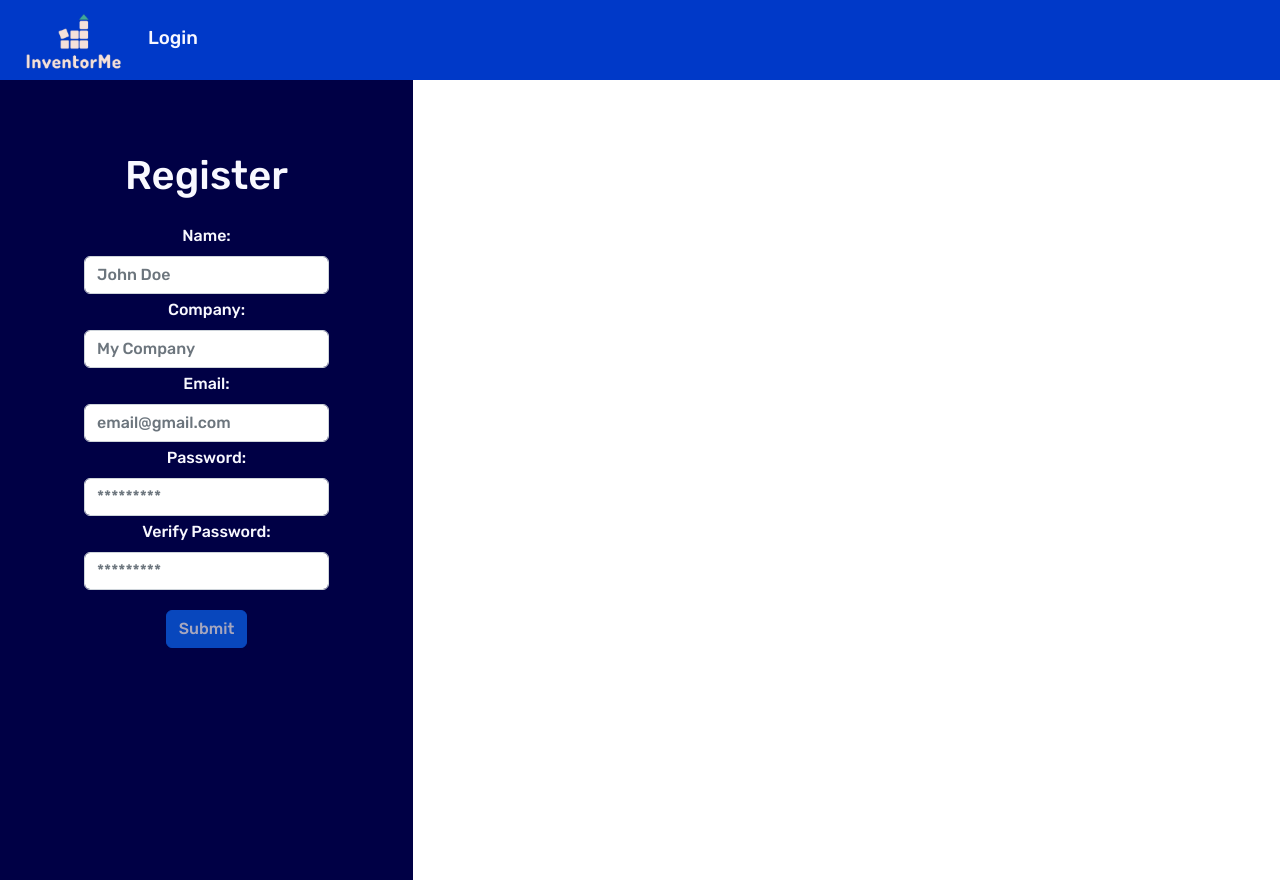
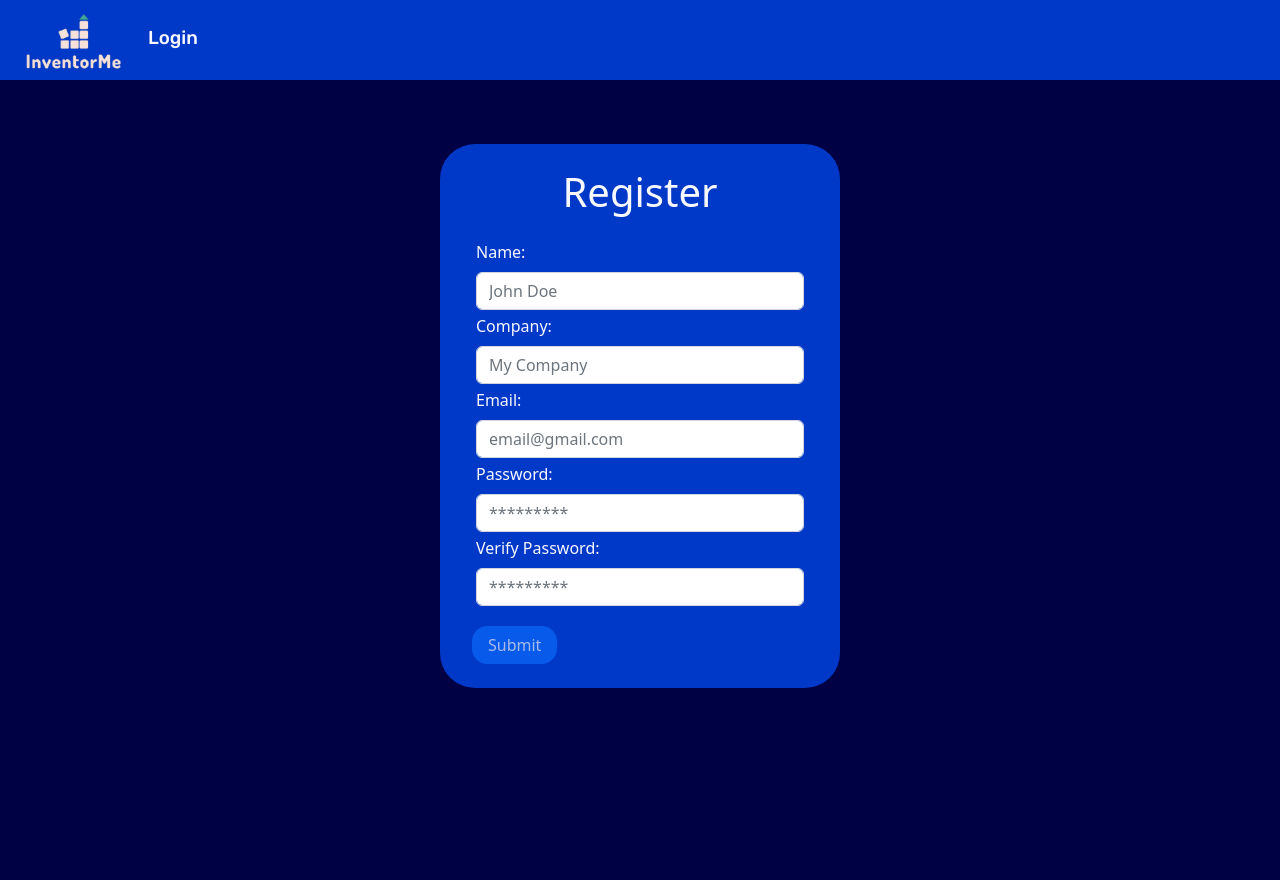
Before and after one commit to LiftOff-AC3/inventorme, a React (Create React App) app in the folder front-end/: page /register in a window 1280 px wide. After the commit the page ends 800 px from the top, so only its background shows below. Built offline with nearby package versions, Linux system fonts and the light colour scheme.

Commit message:
CSS styles added to registration page- LK

```diff
--- a/front-end/src/App.css
+++ b/front-end/src/App.css
@@ -21,7 +21,6 @@ font-family: "Rubik", sans-serif;
 .landing-nav-link {
 margin: .5rem;
 color:ghostwhite;
-margin-left:20rem;
 }
 .landing-nav-link:hover {
     color:gold
--- a/front-end/src/components/Registration.css
+++ b/front-end/src/components/Registration.css
@@ -1,53 +1,51 @@
-/* body {
-    font-family: "Rubik", sans-serif;
-    background-color: rgb(0, 0, 69);
-    color: ghostwhite;
-    display: flex;
-    justify-content: center;
-    align-items: center;
-    min-height: 100vh;
-  } */
- h1 {
-    margin-top: -10rem;
+body {
+  background-color: rgb(0,0,069);
+  color:ghostwhite;
 }
 
- .box {
-    margin-top: 5rem;
-    width: auto;
-    padding: 40px;
-    text-align: center;
-    font-family: "Rubik", sans-serif;
-    background-color: rgb(0, 0, 69);
-    color: ghostwhite;
-    display: flex;
-    flex-direction: column; /* Add this line to stack elements vertically */
-    justify-content: center;
-    align-items: center;
-    min-height: 100vh;
-  }
-  .box h1 {
-    margin-top: -10rem; /* Remove the negative margin-top from h1 */
-    margin-bottom: 20px; /* Add margin at the bottom of h1 */
+
+h1 {
+  padding-bottom: 1rem;
+  padding-top:1rem;
+  color:ghostwhite;
 }
 
-  .form-container .form-group {
-    display: flex;
-    justify-content: center;
-    align-items: center;
-    height: 100vh;
-    margin-bottom: 10px;
+.registration-box {
+  width: 80%;
+  max-width: 400px; /* Adjust the max-width to fit the phone screen */
+  margin-top: 9rem;
+  margin-left:auto;
+  margin-right:auto;
+  background-color: rgb(0, 57, 200);
+  border-radius:35px;
+  padding-right:2rem;
+  padding-left:2rem;
+  padding-top:.5rem;
+  padding-bottom:1.5rem;
+}
+
+.registration-button {
+  border-radius: 15px;
+  padding-right:15px;
+  padding-left:15px;
 
 }
 
-button{
-    margin-top: 1rem;
-}
-
-button:hover {
-    color: #ffcd07;
+.registration-button:hover {
+  color: rgb(0,0,69);
+  background-color: gold;
+  margin-left: auto;
+  margin-right: auto;
 
 }
 
-.registration-heading {
-    font-size: 100px;
+@media (max-width: 576px) {
+  .registration-box {
+    padding: 1rem;
   }
+
+  .registration-button {
+    margin-left: auto;
+    margin-right: auto;
+  }
+}
--- a/front-end/src/components/Registration.js
+++ b/front-end/src/components/Registration.js
@@ -60,7 +60,7 @@ export default function Registration() {
   };
 
   return (
-    <div class="box">
+    <div className="registration-box">
       <h1 class="text-center">Register</h1>
       <Form class="form-container" onSubmit={handleSubmit}>
         <Form.Group controlId="formName" className="m-1">
@@ -109,9 +109,8 @@ export default function Registration() {
           ></Form.Control>
         </Form.Group>
         <Button
-          className="mx-5"
           variant="primary"
-          class="registration-button"
+          className="registration-button"
           type="submit"
           disabled={!validateForm()}
         >
```
Lines whose indentation alone changed are shown as unchanged.
